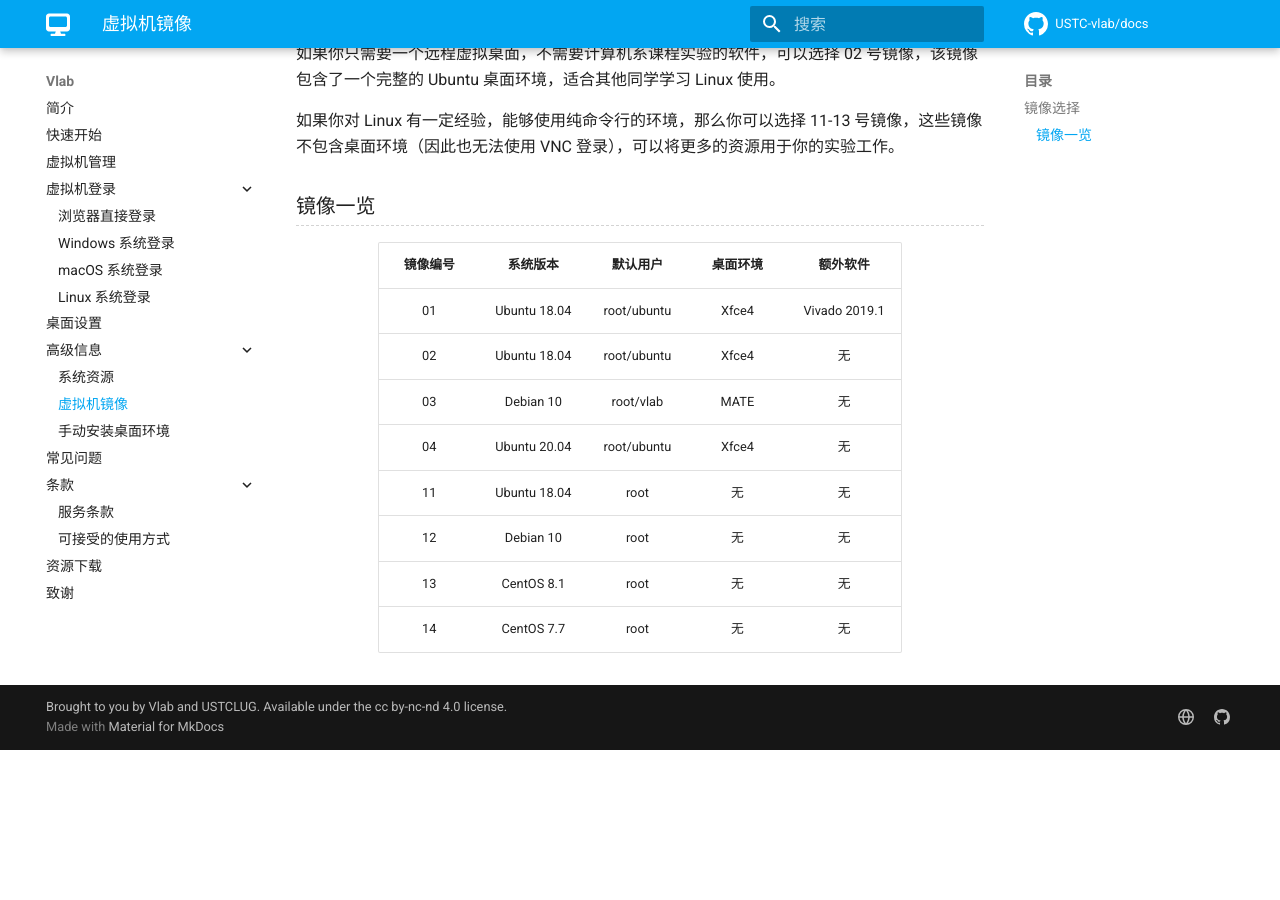
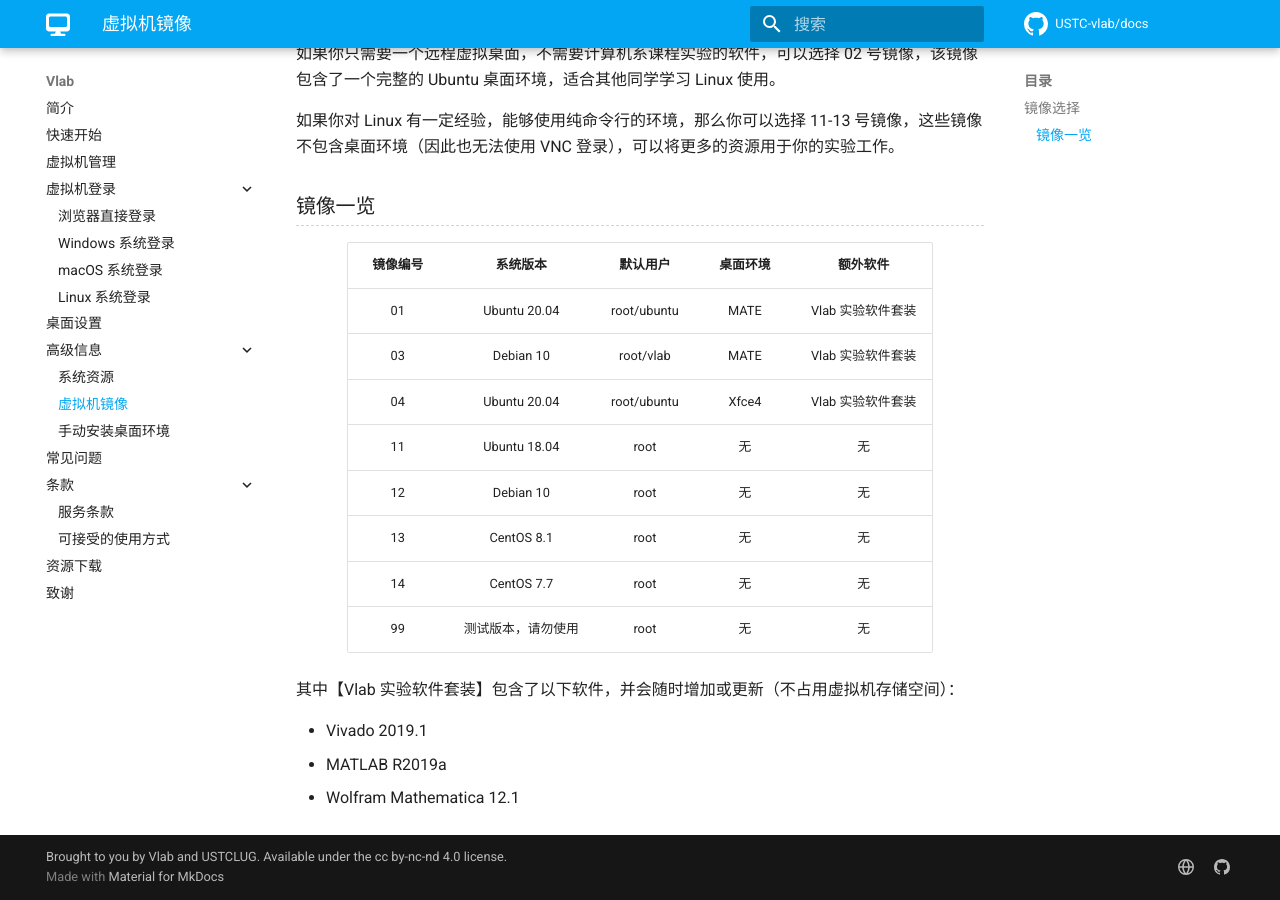
Before and after one commit to USTC-vlab/docs, an MkDocs documentation site: the page built from docs/vm/images.md, in a window 1280 px wide and 900 px high, scrolled down 772 px. Built offline with MkDocs 1.6.1 and Material for MkDocs 9.7.7, drawn with Linux system fonts in a browser that asks for light colours; comment, search, counter and statistics services are not loaded; before the commit the page ends 1522 px from its top, so only the background shows below that.

Commit message:
Update VM images info

```diff
--- a/docs/vm/images.md
+++ b/docs/vm/images.md
@@ -24,11 +24,17 @@
 
 | 镜像编号 | 系统版本 | 默认用户 | 桌面环境 | 额外软件 |
 | :------: | :------: | :------: | :------: | :------: |
-| 01 | Ubuntu 18.04 | root/ubuntu | Xfce4 | Vivado 2019.1 |
-| 02 | Ubuntu 18.04 | root/ubuntu | Xfce4 | 无 |
-| 03 | Debian 10 | root/vlab | MATE | 无 |
-| 04 | Ubuntu 20.04 | root/ubuntu | Xfce4 | 无 |
+| 01 | Ubuntu 20.04 | root/ubuntu | MATE | Vlab 实验软件套装 |
+| 03 | Debian 10 | root/vlab | MATE | Vlab 实验软件套装 |
+| 04 | Ubuntu 20.04 | root/ubuntu | Xfce4 | Vlab 实验软件套装 |
 | 11 | Ubuntu 18.04 | root | 无 | 无 |
 | 12 | Debian 10 | root | 无 | 无 |
 | 13 | CentOS 8.1 | root | 无 | 无 |
 | 14 | CentOS 7.7 | root | 无 | 无 |
+| 99 | 测试版本，请勿使用 | root | 无 | 无 |
+
+其中【Vlab 实验软件套装】包含了以下软件，并会随时增加或更新（不占用虚拟机存储空间）：
+
+- Vivado 2019.1
+- MATLAB R2019a
+- Wolfram Mathematica 12.1
```
Also changed, not shown: docs/vm/login-browser.md (+1 -0 lines).
